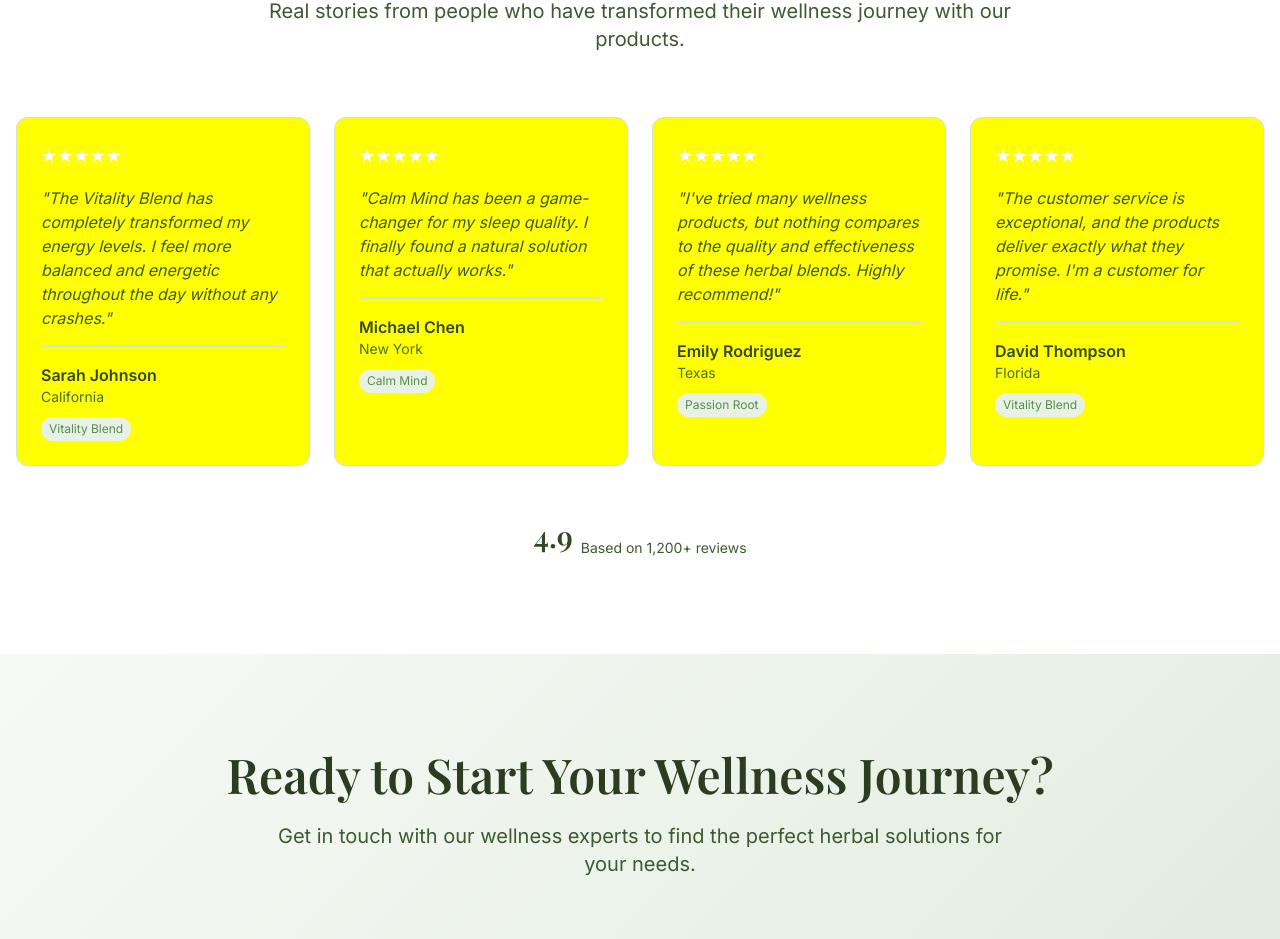
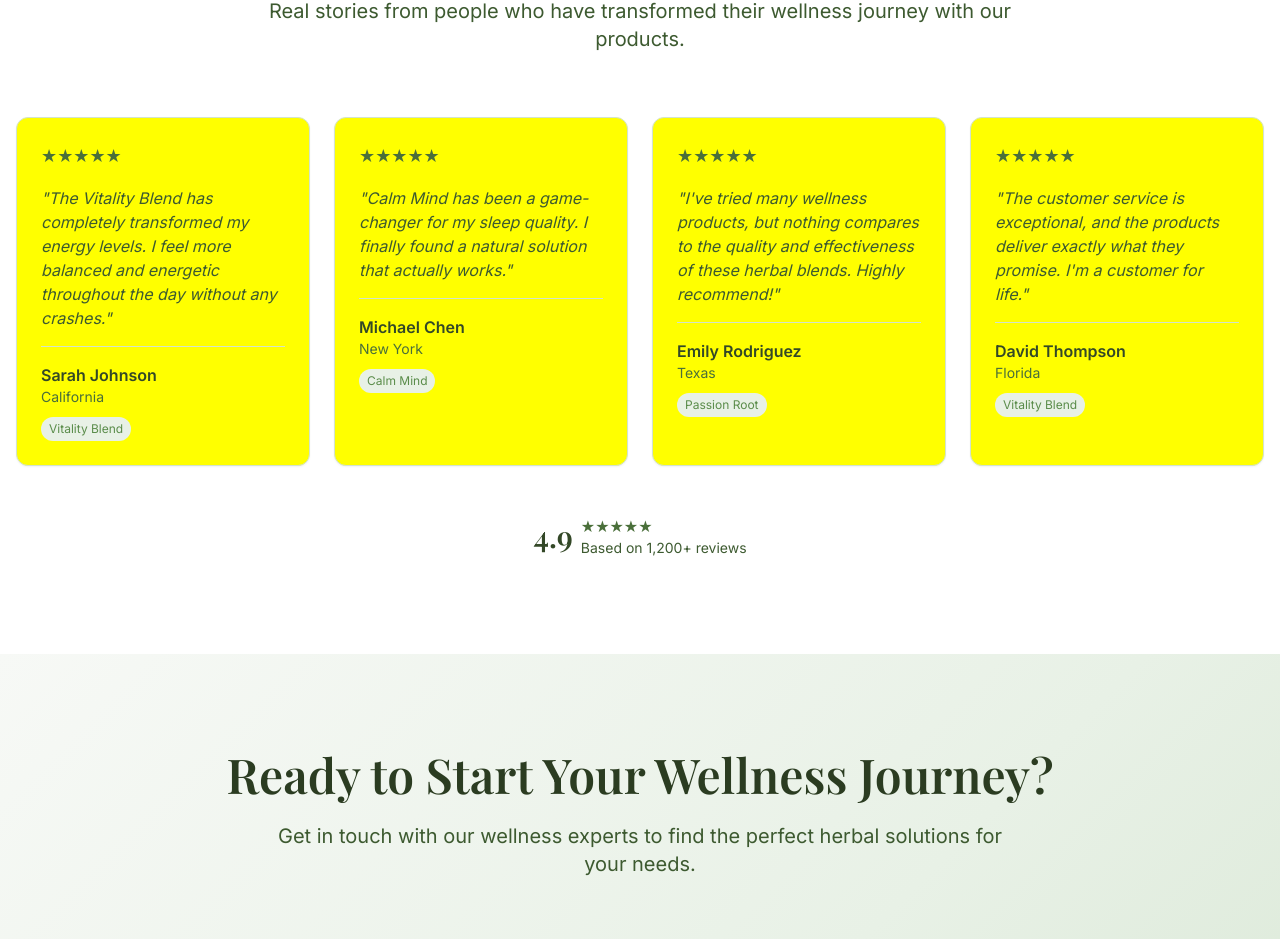
Before and after one commit to crop-up-dev/crop-up-dev, a React (Vite) app: page / in a window 1280 px wide. Shown: the part 2810-3749 px from the top of the page. Built offline with nearby package versions, Linux system fonts and the light colour scheme.

Commit message:
Fix: Apply UI changes
Ensures the UI reflects the color and image changes requested.

```diff
--- a/src/components/Reviews.tsx
+++ b/src/components/Reviews.tsx
@@ -56,7 +56,7 @@ const Reviews = () => {
               <CardContent className="p-6">
                 <div className="flex items-center mb-4">
                   {[...Array(review.rating)].map((_, i) => (
-                    <span key={i} className="text-white text-lg">★</span>
+                    <span key={i} className="text-sage-600 text-lg">★</span>
                   ))}
                 </div>
 
@@ -82,7 +82,7 @@ const Reviews = () => {
             <div>
               <div className="flex items-center">
                 {[...Array(5)].map((_, i) => (
-                  <span key={i} className="text-white">★</span>
+                  <span key={i} className="text-sage-600">★</span>
                 ))}
               </div>
               <div className="text-sm">Based on 1,200+ reviews</div>
```
